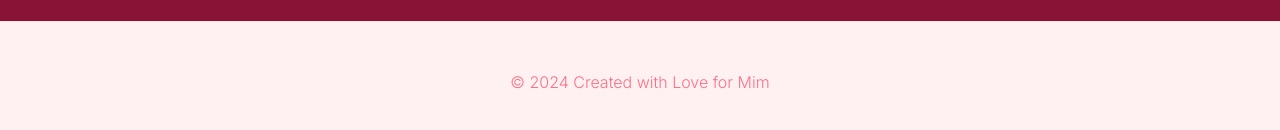
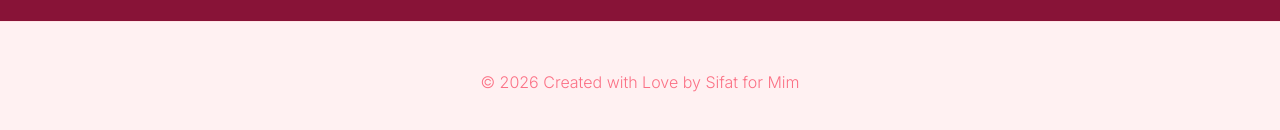
Before and after one commit to SofikulIslamSifat/valentine, a React (Vite) app: page / in a window 1280 px wide. Shown: the part 4394-4524 px from the top of the page. Built offline with nearby package versions, Linux system fonts and the light colour scheme; a web font is replaced by a local one.

Commit message:
Update footer copyright year and author

```diff
--- a/App.tsx
+++ b/App.tsx
@@ -116,7 +116,7 @@ const App: React.FC = () => {
       </main>
 
       <footer className="py-12 bg-rose-50 border-t border-rose-100 text-center">
-        <p className="text-rose-400 font-light">&copy; 2024 Created with Love for Mim</p>
+        <p className="text-rose-400 font-light">&copy; 2026 Created with Love by Sifat for Mim</p>
       </footer>
     </div>
   );
```
